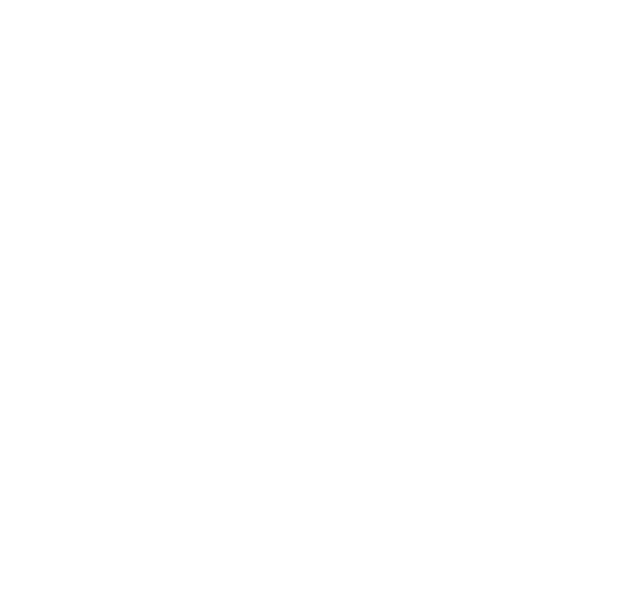
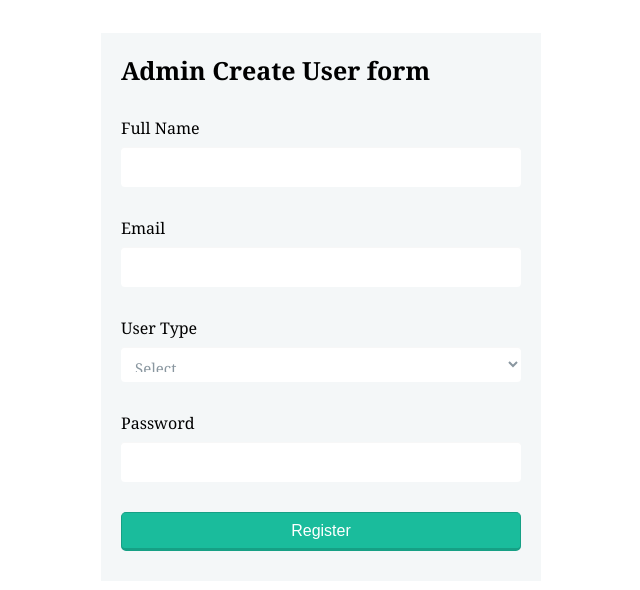
Before and after one commit to AkeelMNM/ConferenceMS-Frontend-Development, a React (Vite) app: page /AdminCreateUser in a window 1280 px wide. Shown: the part 140-730 px from the top of the page, without its empty margins (447-1087 px from the left). Built offline with nearby package versions, Linux system fonts and the light colour scheme.

Commit message:
Admin create user UI page implemented

```diff
--- a/App.jsx
+++ b/App.jsx
@@ -3,6 +3,7 @@
 // import Home from "./components/Home";
 import Login from "./components/user/Login";
 import Register from "./components/user/Register";
+import AdminCreateUser from "./components/user/AdminCreateUser";
 
 class App extends React.Component{
     constructor(props) {
@@ -15,6 +16,7 @@
                 <Route exact path="/" component={Login}/>
                 <Route path="/Login" component={Login}/>
                 <Route path="/Register" component={Register} />
+                <Route path="/AdminCreateUser" component={AdminCreateUser} />
             </Switch>
         </Router>
     }
--- a/components/user/AdminCreateUser.jsx
+++ b/components/user/AdminCreateUser.jsx
@@ -1,4 +1,5 @@
 import React, {Component} from 'react';
+import '../../styles/user/LoginRegister.css';
 
 /**
  * @author : A.M Zumry
@@ -8,14 +9,54 @@
 class AdminCreateUser extends Component {
     constructor(props) {
         super(props);
+
+        this.state = {
+            username:'',
+            password:'',
+            email:'',
+            type:'',
+        }
+    }
+
+    onChange(event){
+        const { name, value } = event.target;
+        this.setState({ [name] : value });
     }
 
     render() {
-        return (
-            <div>
-
+        return <div>
+            <div className={'form-style-logReg'}>
+                <label id={'logRegHead'}>Admin Create User form </label><br/>
+                <form>
+                    <div>
+                        <label htmlFor={'username'}>Full Name</label>
+                        <input type={'text'} name={'username'} id={'username'} value={this.state.username}
+                               onChange={event => this.onChange(event)}/>
+                    </div>
+                    <div>
+                        <label htmlFor={'email'}>Email</label>
+                        <input type={'text'} name={'email'} id={'email'}  value={this.state.email}
+                               onChange={event => this.onChange(event)}/>
+                    </div>
+                    <div>
+                        <label htmlFor={'type'}>User Type</label>
+                        <select id="type" name="type" value={this.state.type} onChange={event => this.onChange(event)}>
+                            <option>Select</option>
+                            <option value="Editor">Editor</option>
+                            <option value="Reviewer">Reviewer</option>
+                        </select>
+                    </div>
+                    <div>
+                        <label htmlFor={'password'}>Password</label>
+                        <input type={'password'} name={'password'} id={'password'} value={this.state.password}
+                               onChange={event => this.onChange(event)}/>
+                    </div>
+                    <div>
+                        <input type={'submit'} value={'Register'} onClick={event => this.registerAccount(event)} />
+                    </div>
+                </form>
             </div>
-        );
+        </div>
     }
 }
 
```
